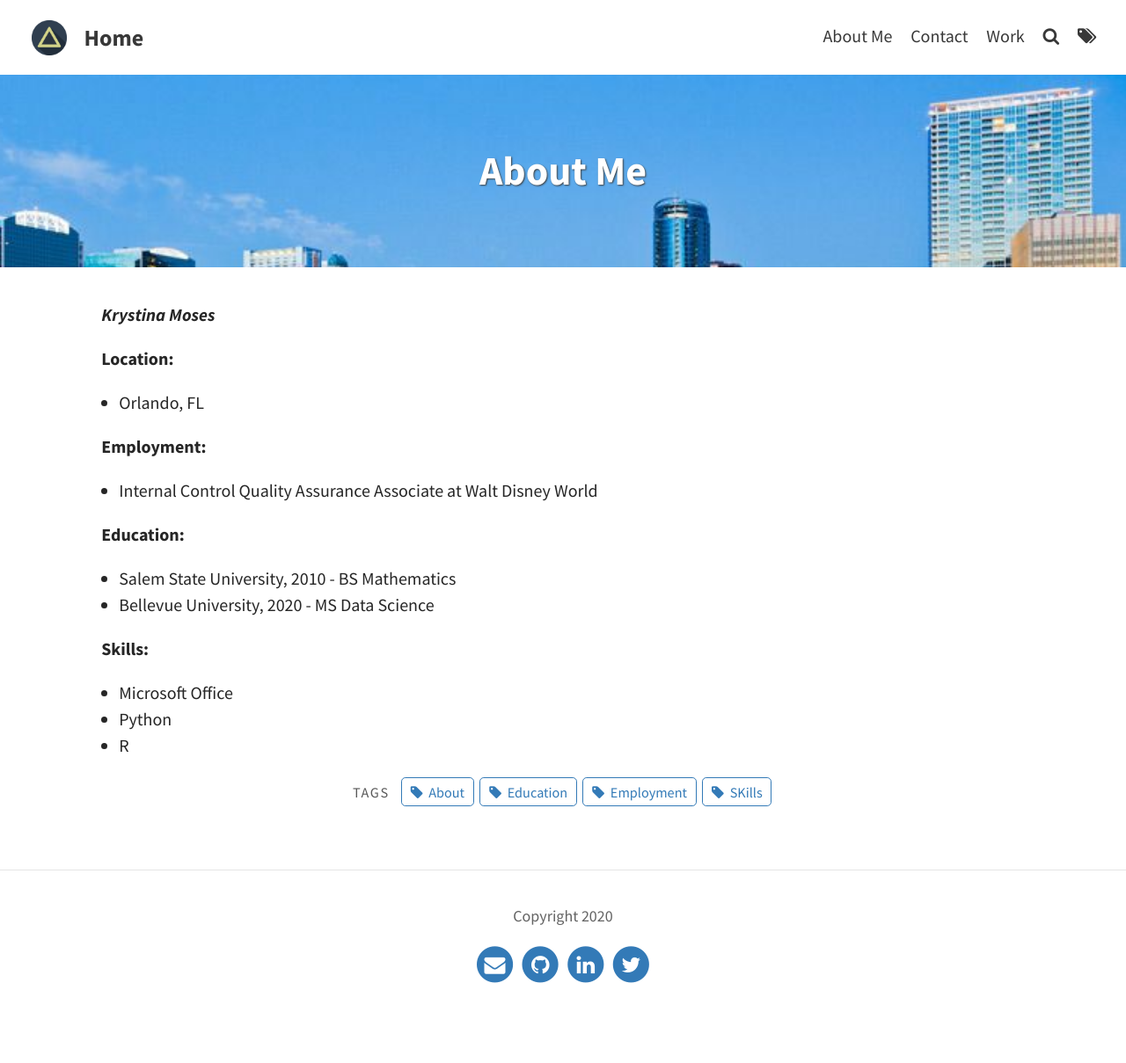
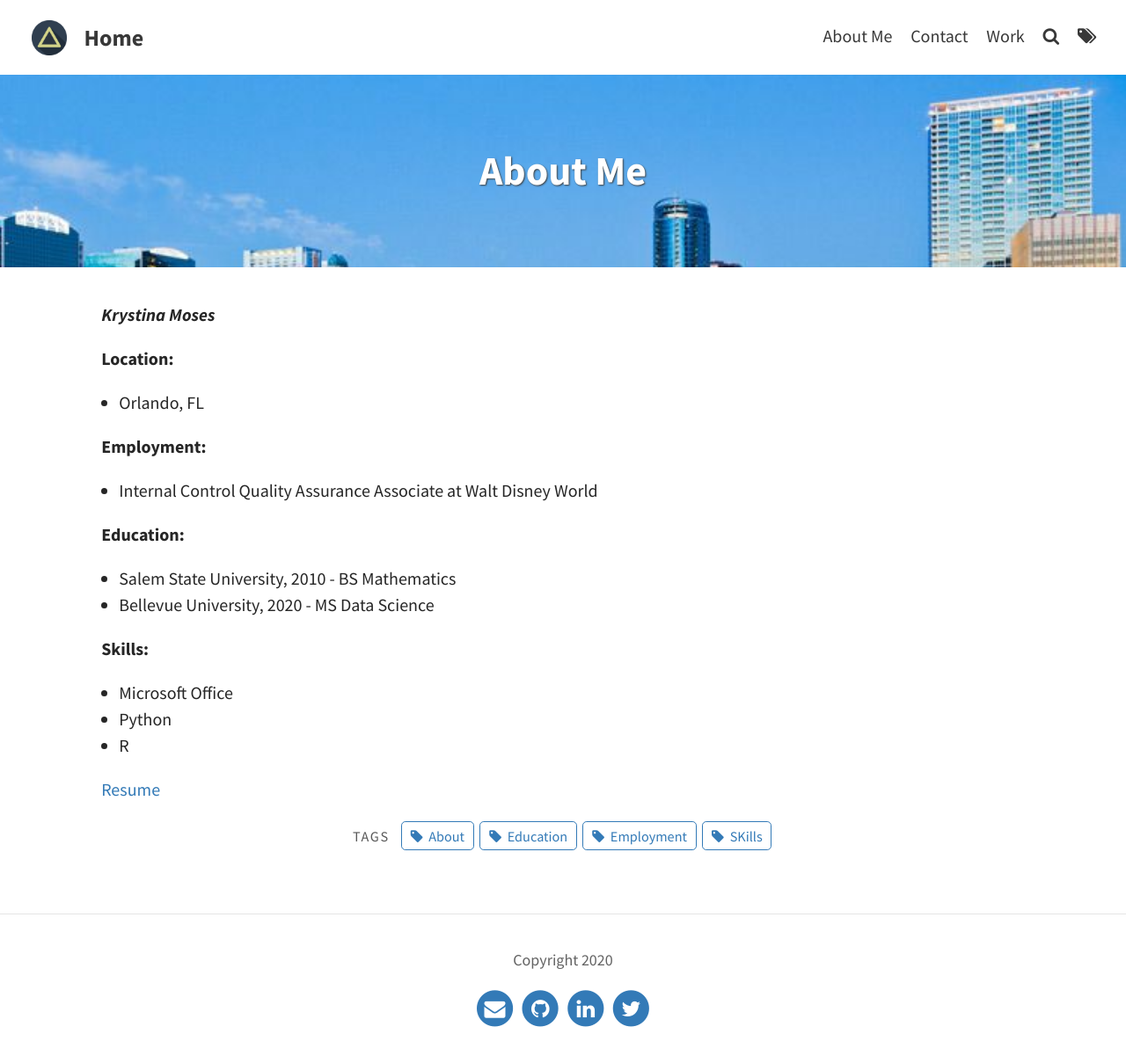
Before and after one commit to knmoses/knmoses.github.io, a Jekyll site: the page built from pages/about.md, in a window 1280 px wide. Shown: the whole page at 88% size. Built offline with Jekyll 4.4.1, drawn with Linux system fonts in a browser that asks for light colours; before the commit the page ends 1159 px from its top, so only the background shows below that.

Commit message:
Update about.md

```diff
--- a/pages/about.md
+++ b/pages/about.md
@@ -26,3 +26,5 @@ tags: [About, Education, Employment, SKills]
 * Python
 
 * R
+
+[Resume](https://documentcloud.adobe.com/link/review?uri=urn:aaid:scds:US:86669981-e27a-4209-9de3-9711ef70dda4)
```
